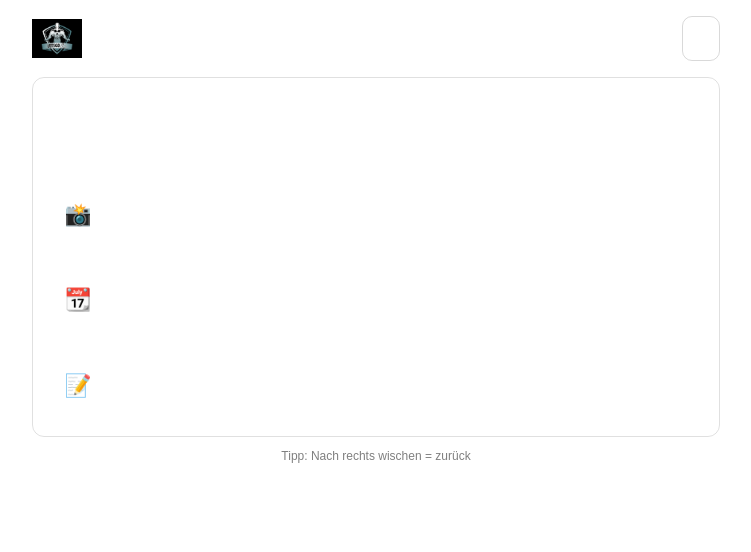
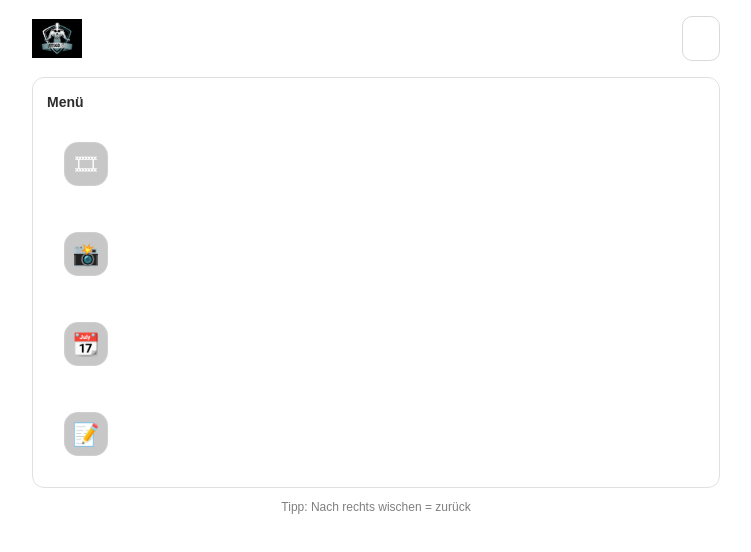
Before and after one commit to jakup-rgb/fitness-timelapse, a Next.js app: page /next in a window 1280 px wide. Shown: the top 552 px of the page, without its empty margins (264-1015 px from the left). Built offline with nearby package versions, Linux system fonts and the light colour scheme.

Commit message:
next_buttons

```diff
--- a/app/next/page.tsx
+++ b/app/next/page.tsx
@@ -30,13 +30,11 @@ export default function NextPage() {
     const dx = t.clientX - sx;
     const dy = t.clientY - sy;
 
-    // nur wenn es klar horizontal ist
     const absX = Math.abs(dx);
     const absY = Math.abs(dy);
 
-    // Thresholds
-    const MIN_X = 80; // mindestens 80px nach rechts
-    const MAX_Y = 60; // nicht zu viel vertikal
+    const MIN_X = 80;
+    const MAX_Y = 60;
 
     if (dx > MIN_X && absY < MAX_Y && absX > absY) {
       router.push("/"); // zurück zum Home
@@ -60,58 +58,84 @@ export default function NextPage() {
     };
   }, []);
 
-  const itemStyle: React.CSSProperties = {
-    width: "100%",
-    padding: "16px 16px",
-    borderRadius: 16,
-    border: "1px solid rgba(255,255,255,0.14)",
-    background: "rgba(255,255,255,0.06)",
+  // Kleine Button-Komponente (ohne extra Libraries)
+  function ActionButton({
+    href,
+    icon,
+    title,
+    subtitle,
+  }: {
+    href: string;
+    icon: string;
+    title: string;
+    subtitle: string;
+  }) {
+    const [pressed, setPressed] = useState(false);
+
+    return (
+      <a
+        href={href}
+        onPointerDown={() => setPressed(true)}
+        onPointerUp={() => setPressed(false)}
+        onPointerCancel={() => setPressed(false)}
+        onPointerLeave={() => setPressed(false)}
+        style={{
+          textDecoration: "none",
           color: "white",
-    textDecoration: "none",
           display: "flex",
           alignItems: "center",
           justifyContent: "space-between",
-    gap: 12,
-    cursor: "pointer",
-  };
-
-  const leftStyle: React.CSSProperties = {
+          gap: 14,
+          padding: "16px 16px",
+          borderRadius: 18,
+          border: "1px solid rgba(255,255,255,0.14)",
+          background: "rgba(255,255,255,0.06)",
+          transform: pressed ? "scale(0.99)" : "scale(1)",
+          opacity: pressed ? 0.9 : 1,
+          transition: "transform 120ms ease, opacity 120ms ease",
+        }}
+      >
+        <div style={{ display: "flex", alignItems: "center", gap: 14, minWidth: 0 }}>
+          <div
+            style={{
+              width: 44,
+              height: 44,
+              borderRadius: 14,
+              border: "1px solid rgba(255,255,255,0.14)",
+              background: "rgba(0,0,0,0.22)",
               display: "flex",
               alignItems: "center",
-    gap: 12,
-    minWidth: 0,
-  };
+              justifyContent: "center",
+              fontSize: 22,
+              flexShrink: 0,
+            }}
+          >
+            {icon}
+          </div>
 
-  const iconStyle: React.CSSProperties = {
-    fontSize: 22,
-    width: 28,
-    textAlign: "center",
-    flexShrink: 0,
-  };
-
-  const titleStyle: React.CSSProperties = {
-    fontSize: 16,
-    fontWeight: 700,
-    lineHeight: 1.1,
-    whiteSpace: "nowrap",
-    overflow: "hidden",
-    textOverflow: "ellipsis",
-  };
-
-  const subStyle: React.CSSProperties = {
+          <div style={{ minWidth: 0 }}>
+            <div style={{ fontSize: 16, fontWeight: 800, lineHeight: 1.1 }}>
+              {title}
+            </div>
+            <div
+              style={{
                 marginTop: 4,
                 fontSize: 12,
                 opacity: 0.7,
                 whiteSpace: "nowrap",
                 overflow: "hidden",
                 textOverflow: "ellipsis",
-  };
+              }}
+            >
+              {subtitle}
+            </div>
+          </div>
+        </div>
 
-  const arrowStyle: React.CSSProperties = {
-    opacity: 0.75,
-    fontSize: 18,
-    flexShrink: 0,
-  };
+        <div style={{ opacity: 0.8, fontSize: 18, flexShrink: 0 }}>›</div>
+      </a>
+    );
+  }
 
   return (
     <div onTouchStart={onTouchStart} onTouchEnd={onTouchEnd}>
@@ -172,50 +196,35 @@ export default function NextPage() {
         />
 
         <Card>
+          <div style={{ fontSize: 14, fontWeight: 700, marginBottom: 12, opacity: 0.9 }}>
+            Menü
+          </div>
+
           <div style={{ display: "grid", gap: 12 }}>
-            <a href="/timelapse" style={itemStyle}>
-              <div style={leftStyle}>
-                <div style={iconStyle}>🎞</div>
-                <div style={{ minWidth: 0 }}>
-                  <div style={titleStyle}>Timelapse</div>
-                  <div style={subStyle}>Alle Fotos als Video anschauen</div>
-                </div>
-              </div>
-              <div style={arrowStyle}>›</div>
-            </a>
-
-            <a href="/camera" style={itemStyle}>
-              <div style={leftStyle}>
-                <div style={iconStyle}>📸</div>
-                <div style={{ minWidth: 0 }}>
-                  <div style={titleStyle}>Bild machen</div>
-                  <div style={subStyle}>Neues Fortschrittsfoto aufnehmen</div>
-                </div>
-              </div>
-              <div style={arrowStyle}>›</div>
-            </a>
-
-            <a href="/calendar" style={itemStyle}>
-              <div style={leftStyle}>
-                <div style={iconStyle}>📆</div>
-                <div style={{ minWidth: 0 }}>
-                  <div style={titleStyle}>Kalender</div>
-                  <div style={subStyle}>Übersicht deiner Tage & Fotos</div>
-                </div>
-              </div>
-              <div style={arrowStyle}>›</div>
-            </a>
-
-            <a href="/notes" style={itemStyle}>
-              <div style={leftStyle}>
-                <div style={iconStyle}>📝</div>
-                <div style={{ minWidth: 0 }}>
-                  <div style={titleStyle}>Notiz</div>
-                  <div style={subStyle}>Training, Gewicht, Gedanken speichern</div>
-                </div>
-              </div>
-              <div style={arrowStyle}>›</div>
-            </a>
+            <ActionButton
+              href="/timelapse"
+              icon="🎞"
+              title="Timelapse"
+              subtitle="Dein Fortschritt als Animation"
+            />
+            <ActionButton
+              href="/camera"
+              icon="📸"
+              title="Bild machen"
+              subtitle="Neues Foto aufnehmen"
+            />
+            <ActionButton
+              href="/calendar"
+              icon="📆"
+              title="Kalender"
+              subtitle="Tage & Fotos im Überblick"
+            />
+            <ActionButton
+              href="/notes"
+              icon="📝"
+              title="Notiz"
+              subtitle="Training, Gewicht, Gedanken"
+            />
           </div>
         </Card>
 
```
Lines whose indentation alone changed are shown as unchanged.
